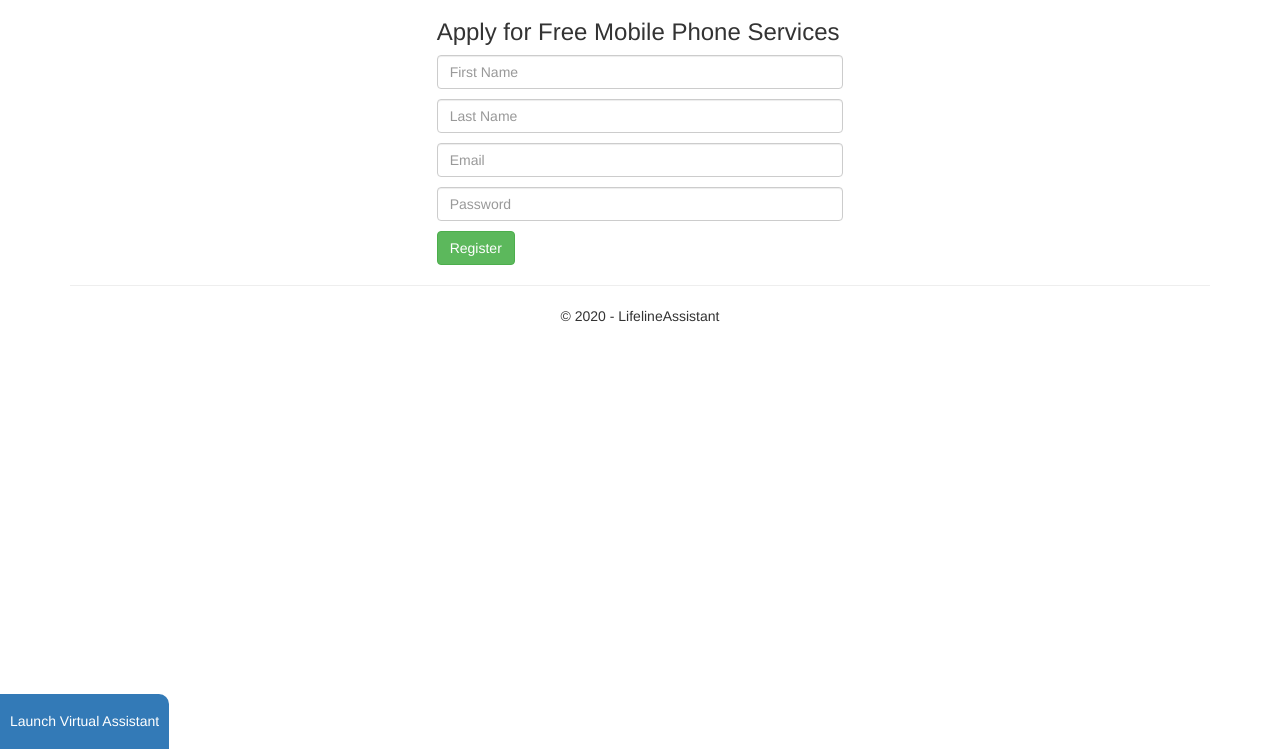
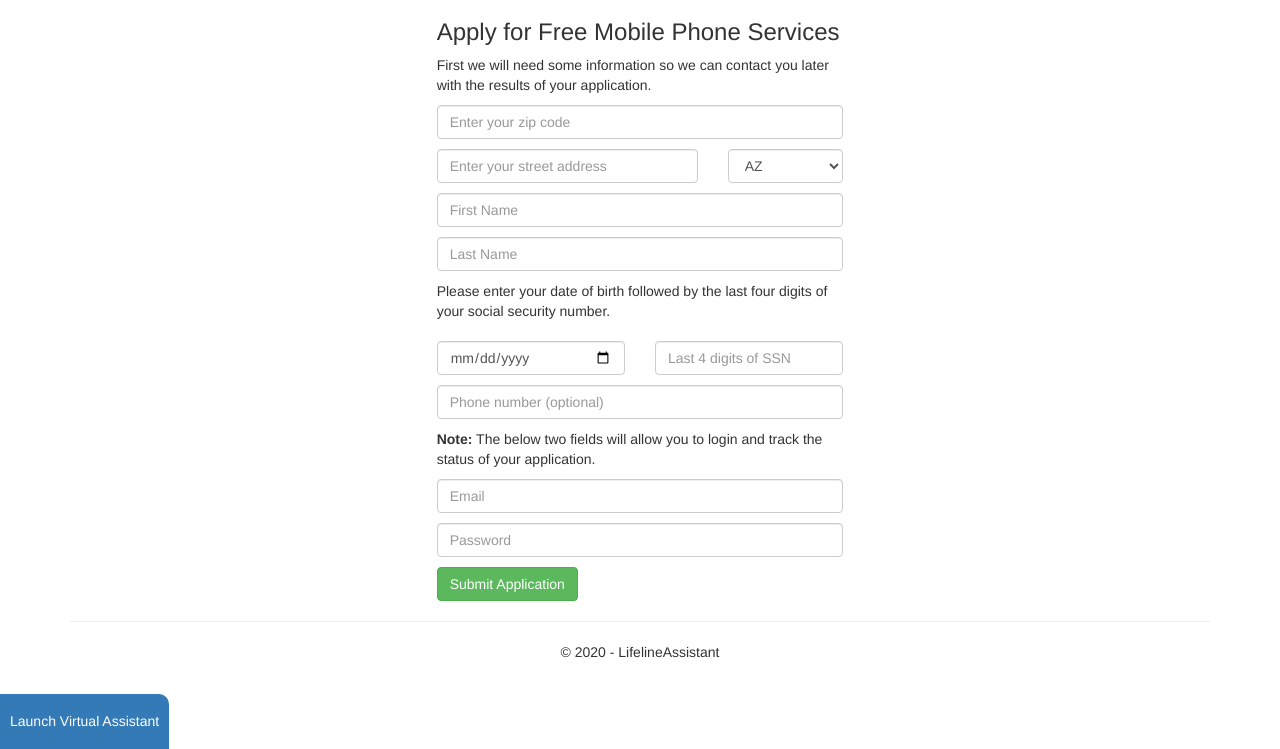
Before and after one commit to SatherWS/Assurance_Wireless, a Flask app: page /register in a window 1280 px wide. Shown: the part 51-800 px from the top of the page. Run offline with Flask 2, Linux system fonts and the light colour scheme; parts of the project's set-up code (start-up, migrations or seed data) failed here and were passed over; some libraries are stand-ins or nearby versions.

Commit message:
Added a customer application form

```diff
--- a/app.py
+++ b/app.py
@@ -28,11 +28,13 @@ def register():
         cur = mysql.connection.cursor()
         cur.execute("INSERT INTO users (fname, lname, email, password) VALUES (%s,%s,%s,%s)",
         (fname, lname, email, password))
+        cur.execute("INSERT INTO applications(")
         mysql.connection.commit()
         session['fname'] = fname
         session['lname'] = lname
         session['email'] = email
         return redirect(url_for("home"))
+
 
 @app.route("/login",methods=['GET', 'POST'])
 def login():
@@ -57,9 +59,6 @@ def login():
 def logout():
     session.clear()
     return render_template("home.html")
-
-# Data display functions
-
 
 # View functions
 @app.route("/")
--- a/templates/register.html
+++ b/templates/register.html
@@ -7,12 +7,37 @@
     <div class="col-md-4"></div>
     <div class="col-md-4">
         <h3>Apply for Free Mobile Phone Services</h3>
+        <p>First we will need some information so we can contact you later with the results of your application.</p>
         <form action="/register" method="post">
+            <input name="zipcode" type="number" placeholder="Enter your zip code" class="form-control su">
+            <div class="row">
+                <div class="col-md-8">
+                    <input name="street" type="address" placeholder="Enter your street address" class="form-control su">
+                </div>
+                <div class="col-md-4">
+                    <select name="state" class="form-control su">
+                        <option value="NJ">AZ</option>
+                        <option value="NJ">NJ</option>
+                        <option value="NJ">NY</option>
+                    </select>
+                </div>
+            </div>
             <input name="first" type="text" placeholder="First Name" class="form-control su">
             <input name="last" type="text" placeholder="Last Name" class="form-control su">
+            <p class="su">Please enter your date of birth followed by the last four digits of your social security number.</p>
+            <div class="row">
+                <div class="col-md-6">
+                    <input type="date" name="dob" placeholder="Date of birth" class="form-control su">
+                </div>
+                <div class="col-md-6">
+                    <input type="number" name="ssn" placeholder="Last 4 digits of SSN" class="form-control su">
+                </div>
+            </div>
+            <input name="phone" type="number" placeholder="Phone number (optional)" class="form-control su">
+            <p class="su"><b>Note:</b> The below two fields will allow you to login and track the status of your application.</p>
             <input name="email" type="text" placeholder="Email" class="form-control su">
             <input name="password" type="password" placeholder="Password" class="form-control su">
-            <button type="submit" class="btn btn-success su">Register</button>
+            <button type="submit" class="btn btn-success su">Submit Application</button>
         </form>
     </div>
     <div class="col-md-4"></div>
```
